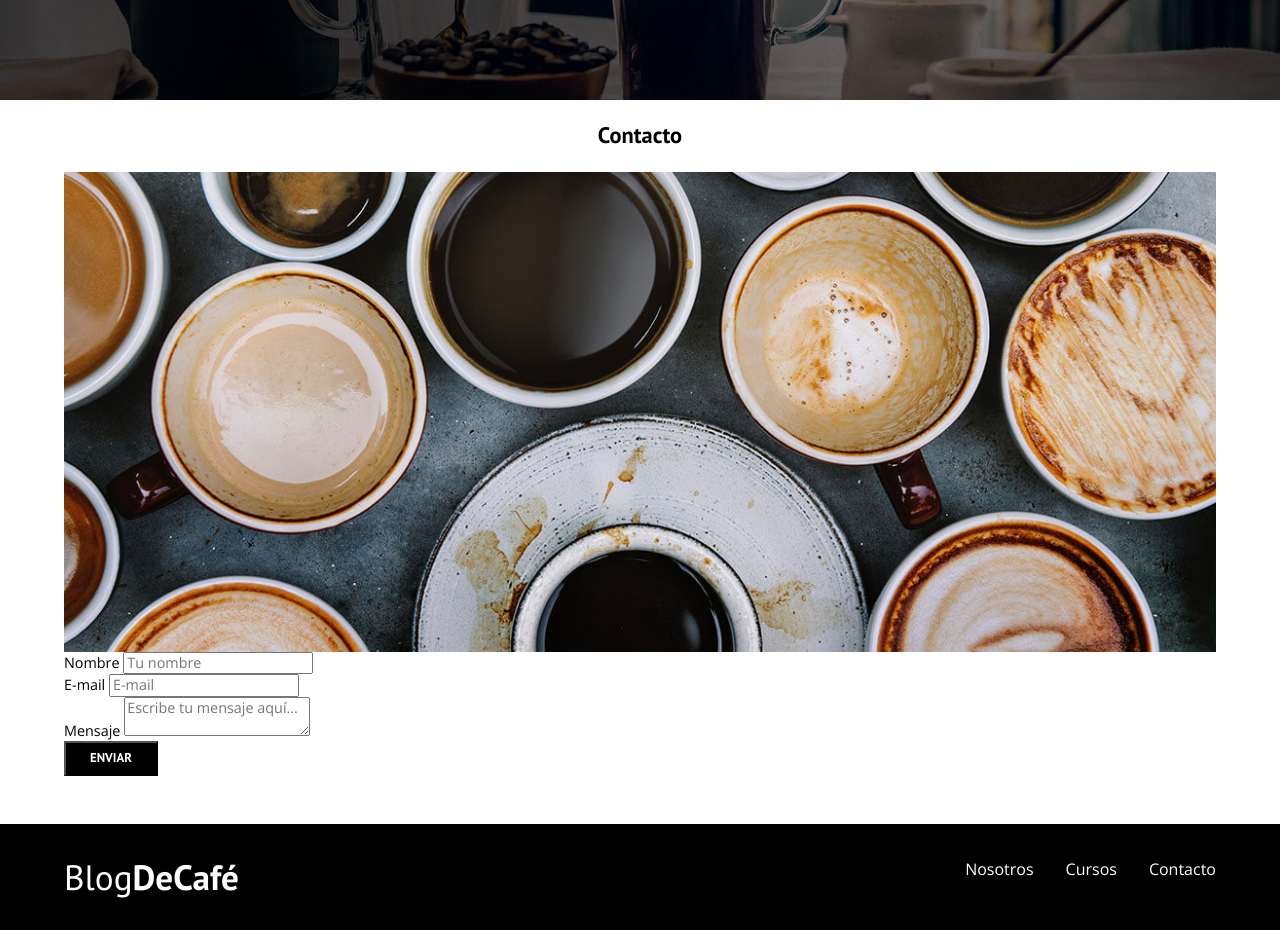
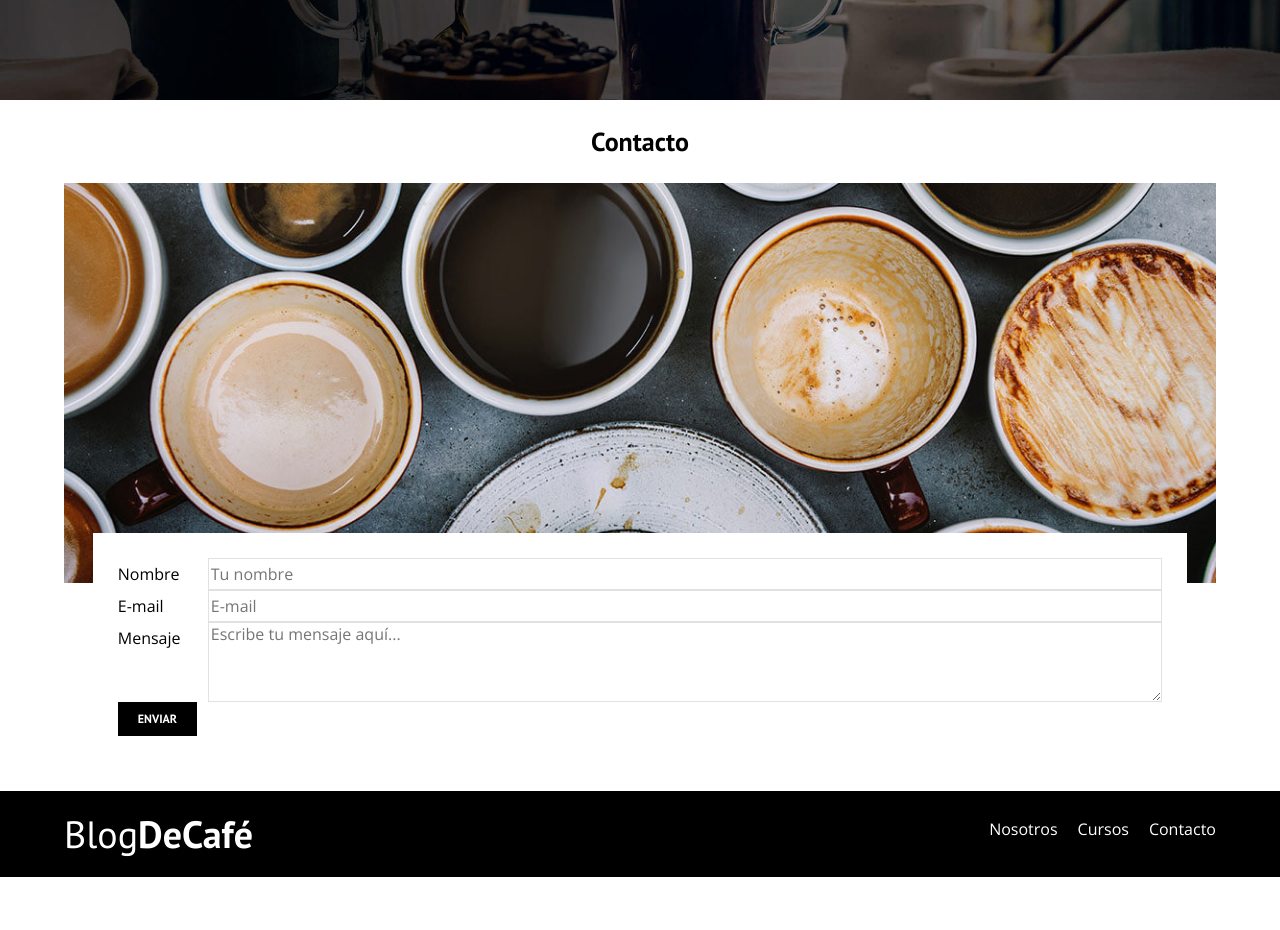
Before and after one commit to 21IRM21/Blog-Cafe, a plain HTML site: page contacto.html in a window 1280 px wide. Shown: the part 300-1230 px from the top of the page. After the commit the page ends 1177 px from the top, so only its background shows below. Drawn offline with nearby package versions, Linux system fonts and the light colour scheme.

Commit message:
Terminado contacto y cambiando tamaños en style.css

```diff
--- a/contacto.html
+++ b/contacto.html
@@ -44,16 +44,16 @@
 
         <form action="#" class="formulario">
             <div class="campo">
-                <label for="nombre">Nombre</label>
-                <input type="text" id="nombre" name="nombre" placeholder="Tu nombre" required>
+                <label class="campo__label" for="nombre">Nombre</label>
+                <input  class="campo__field" type="text" id="nombre" name="nombre" placeholder="Tu nombre" required>
             </div>
             <div class="campo">
-                <label for="email">E-mail</label>
-                <input type="email" id="email" name="email" placeholder="E-mail" required>
+                <label class="campo__label" for="email">E-mail</label>
+                <input class="campo__field" type="email" id="email" name="email" placeholder="E-mail" required>
             </div>
             <div class="campo">
-                <label for="mensaje">Mensaje</label>
-                <textarea id="mensaje" name="mensaje" placeholder="Escribe tu mensaje aquí..."></textarea>
+                <label class="campo__label" for="mensaje">Mensaje</label>
+                <textarea class="campo__field campo__field--textarea" id="mensaje" name="mensaje" placeholder="Escribe tu mensaje aquí..."></textarea>
             </div>
             <div class="campo">
                 <input type="submit" value="Enviar" class="boton boton--primario">
--- a/css/style.css
+++ b/css/style.css
@@ -10,7 +10,7 @@
 
 html {
     box-sizing: border-box;
-    font-size: 62, 5;
+    font-size: 62.5%;
     /* 1rem = 10px*/
 }
 
@@ -22,8 +22,8 @@ html {
 
 body {
     font-family: var(--fuenteParrafo);
-    font-size: 0.9rem;
-    line-height: 1.5;
+    font-size: 1.6rem;
+    line-height: 2;
 }
 
 /** Globales **/
@@ -47,19 +47,19 @@ h4 {
 }
 
 h1 {
-    font-size: 2.2rem;
+    font-size: 3.8rem;
 }
 
 h2 {
-    font-size: 1.8rem;
+    font-size: 3.0rem;
 }
 
 h3 {
-    font-size: 1.4rem;
+    font-size: 2.6rem;
 }
 
 h4 {
-    font-size: 1.2rem;
+    font-size: 1.8rem;
 }
 
 img {
@@ -82,7 +82,7 @@ img {
 /**HEADER**/
 .header {
     background-image: url(../img/banner.jpg);
-    height: 25rem;
+    height: 40rem;
     background-size: cover;
     background-repeat: no-repeat;
     background-position: center center;
@@ -139,7 +139,7 @@ img {
 .navegacion__enlace {
     display: block;
     text-align: center;
-    font-size: 1rem;
+    font-size: 1.6rem;
     color: var(--blanco);
 }
 
@@ -166,18 +166,21 @@ img {
     font-family: var(--fuenteHeadinng);
     text-align: center;
     color: var(--blanco);
-    padding: 0.5rem 1.5rem;
-    font-size: 0.8rem;
+    padding: 1rem 2rem;
+    font-size: 1.2rem;
     text-transform: uppercase;
     font-weight: 700;
     margin-bottom: 1rem;
+    border: none;
 }
 
 @media (min-width: 780px) {
     .boton {
         display: inline-block;
     }
-
+}
+.boton:hover {
+    cursor: pointer;
 }
 
 .boton--primario {
@@ -193,7 +196,7 @@ img {
 }
 
 .widget-curso {
-    border-bottom: 0.1rem solid var(--gris);
+    border-bottom: 1px solid var(--gris);
     margin-bottom: 2rem;
 }
 
@@ -260,7 +263,28 @@ img {
 
 .contacto-bg {
     background-image: url(../img/contacto.jpg);
-    height:30rem;
+    height: 40rem;
     background-size: cover;
     background-repeat: no-repeat;
 }
+
+.formulario {
+    background-color: var(--blanco);
+    margin: -5rem auto 0 auto;
+    width: 95%;
+    padding: 2.5rem;
+}
+.campo {
+    display: flex;
+}
+.campo__label {
+    flex: 0 0 9rem; /*crecimiento, más pequeño, valor inicial del campo label*/
+    padding-right: 2rem; /*para qudeden separados los labelde los input o poner un gap en campo*/
+}
+.campo__field {
+    flex: 1;
+    border: 1px solid var(--gris);
+}
+.campo__field--textarea {
+height: 8rem;
+}
```
